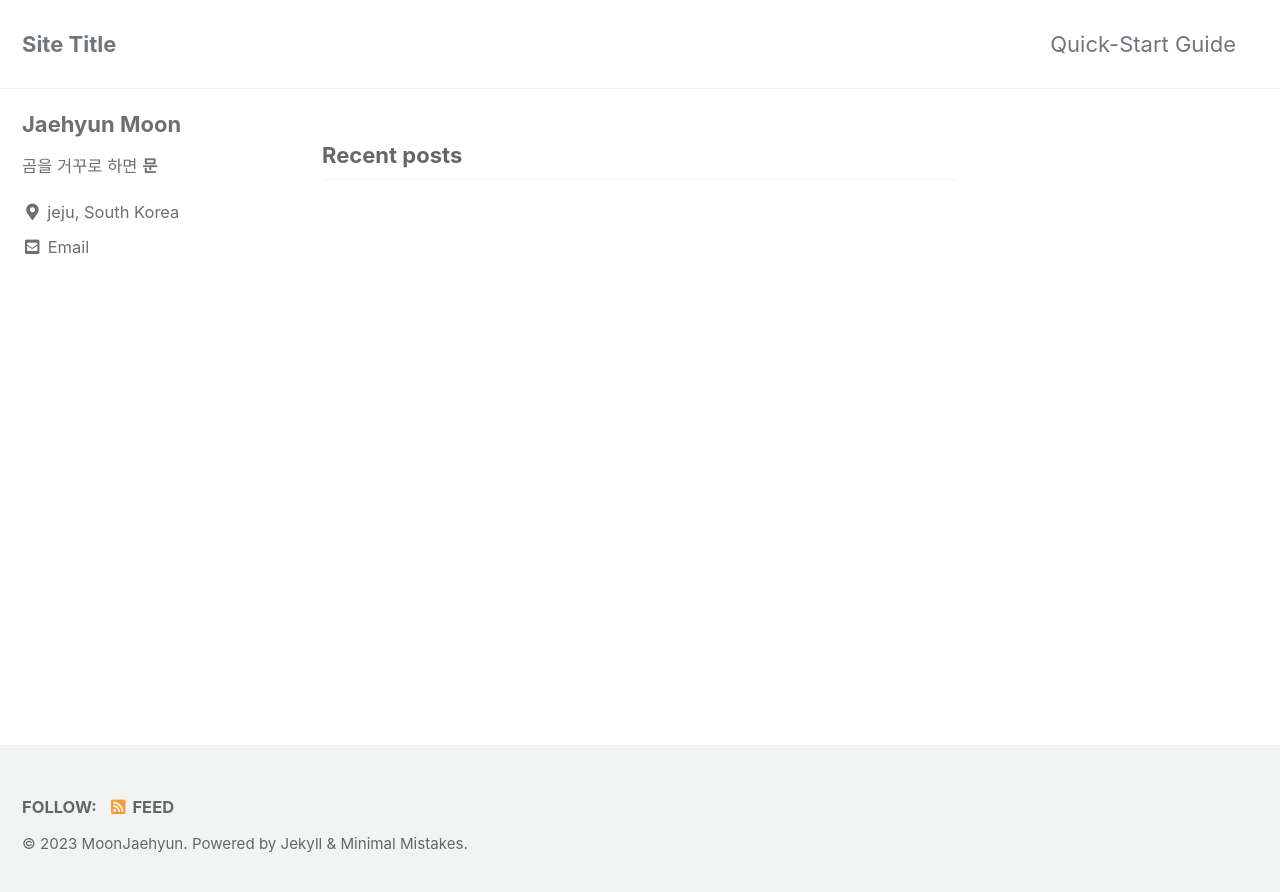
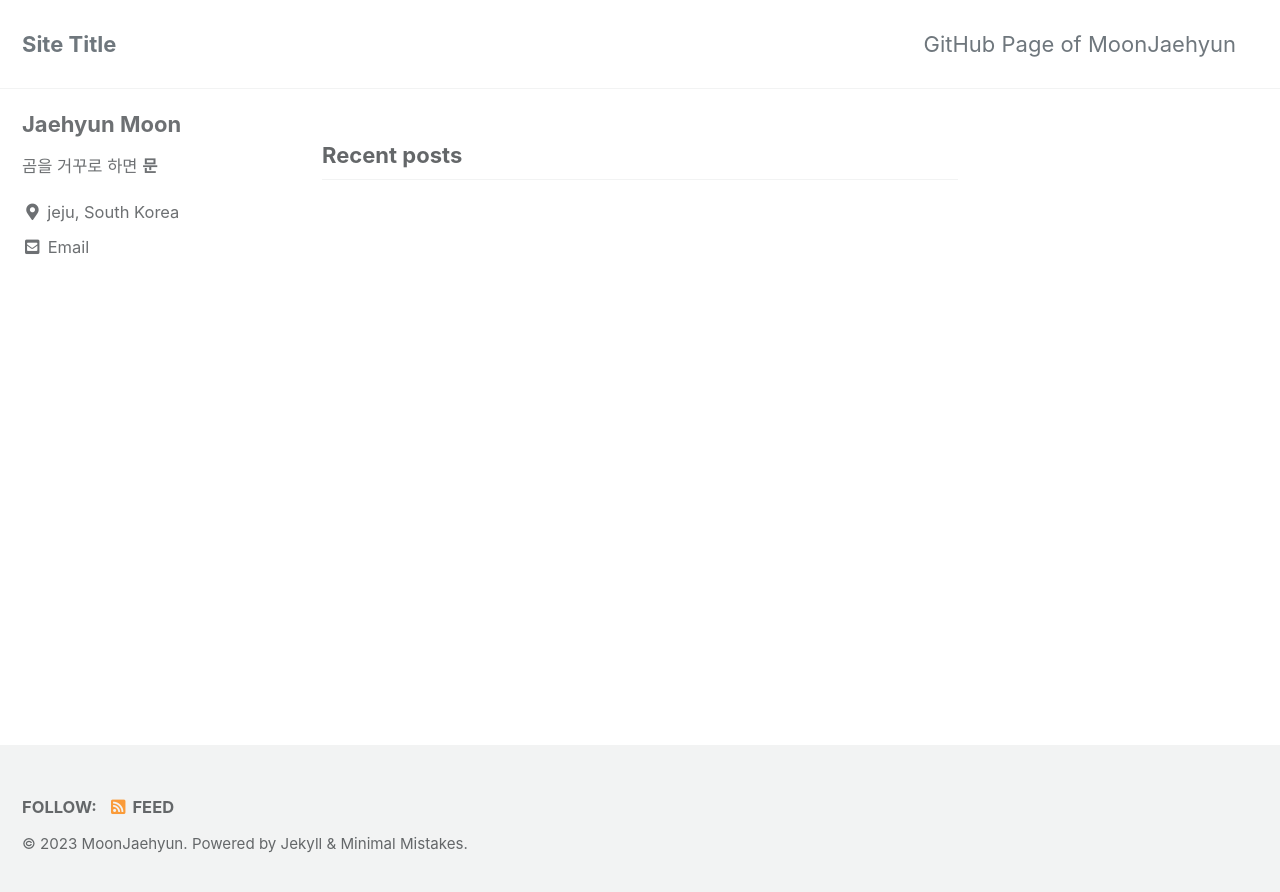
Before and after one commit to MoonJaehyun/blogtest1, a Jekyll site: the page built from index.html, in a window 1280 px wide. Shown: the top 892 px of the page. Built offline with Jekyll 4.4.1, drawn with Linux system fonts in a browser that asks for light colours; cached includes are drawn as plain includes; the list of posts is cut into pages by our own code.

Commit message:
2023-01-19 수정

```diff
--- a/_data/navigation.yml
+++ b/_data/navigation.yml
@@ -1,7 +1,7 @@
 # main links
 main:
-  - title: "Quick-Start Guide"
-    url: https://mmistakes.github.io/minimal-mistakes/docs/quick-start-guide/
+  - title: "GitHub Page of MoonJaehyun"
+    url: https://github.com/MoonJaehyun
   # - title: "About"
   #   url: https://mmistakes.github.io/minimal-mistakes/about/
   # - title: "Sample Posts"
```
